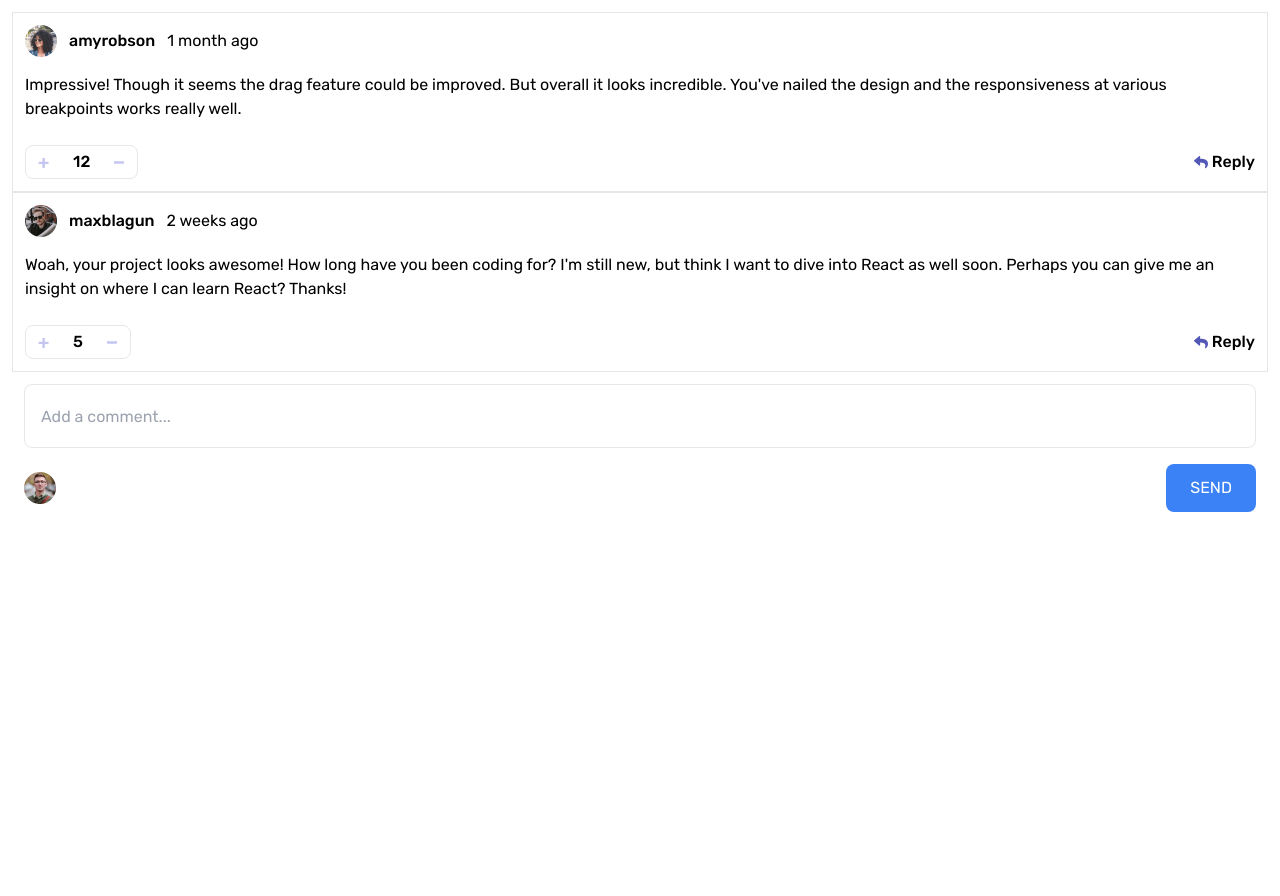
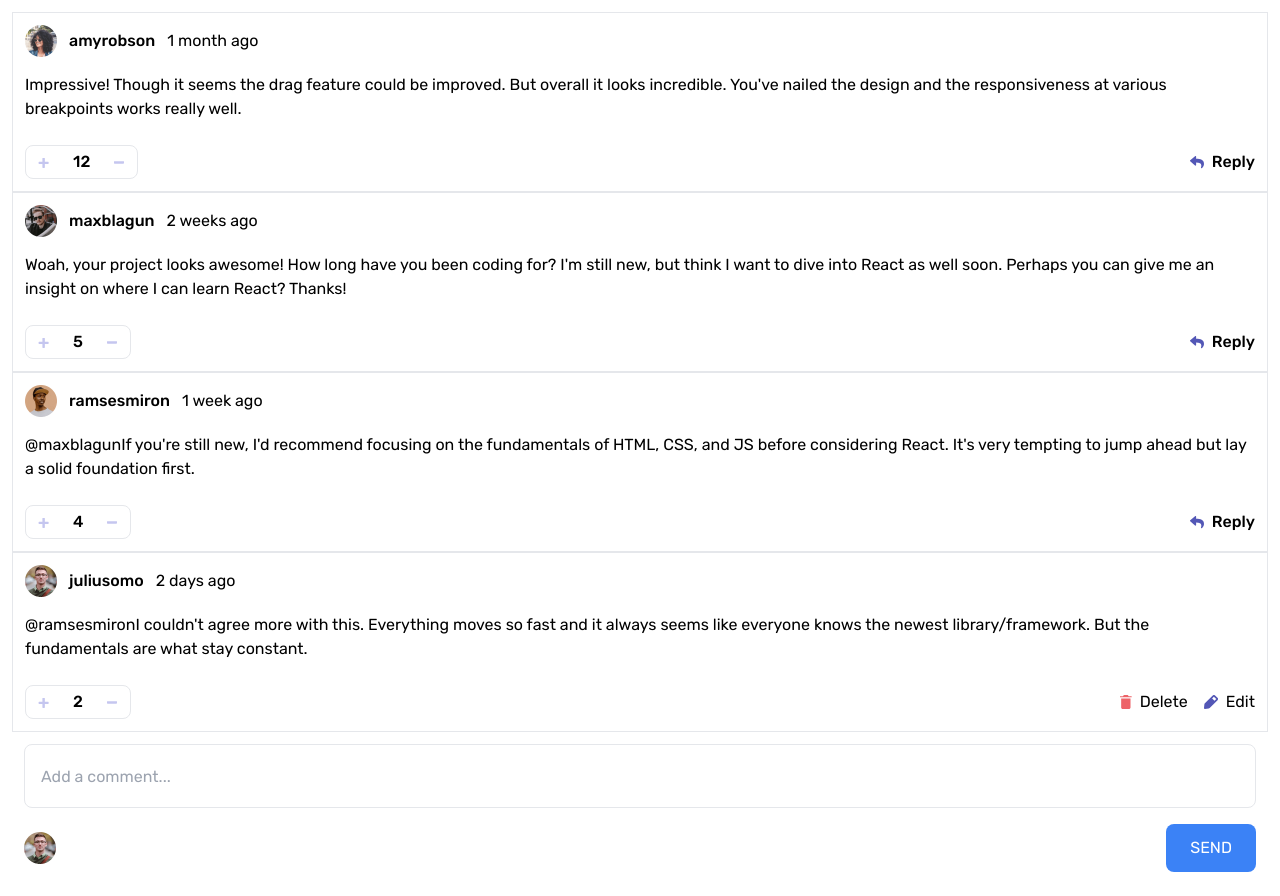
Before and after one commit to bitswa/React-frontendmentor-interactive-comments, a React (Vite) app: page / in a window 1280 px wide. Before the commit the page ends 800 px from the top, so only its background shows below. Built offline with nearby package versions, Linux system fonts and the light colour scheme.

Commit message:
reply messages

```diff
--- a/src/App.jsx
+++ b/src/App.jsx
@@ -45,14 +45,20 @@ function App() {
   }, [comments]);
 
   return (
-    <div className="p-3">
+    <div className="p-3 h-full">
       {comments?.map((comment) => {
         return (
-          <Message
-            handleScore={handleScore}
-            handleDelete={handleDelete}
-            data={comment}
-          />
+          <>
+            <Message
+              key={comment.id}
+              handleScore={handleScore}
+              handleDelete={handleDelete}
+              data={comment}
+            />
+            {comment?.replies?.map((reply) => {
+              return <Message key={reply.id} handleDelete={handleDelete} handleScore={handleScore} data={reply} />;
+            })}
+          </>
         );
       })}
       <form
--- a/src/components/Message.jsx
+++ b/src/components/Message.jsx
@@ -1,6 +1,7 @@
 export function Message({ data, handleScore, handleDelete }) {
   const { image, username } = data.user;
   return (
+    <>
       <div className="p-3 border">
         <div className="flex items-center">
           <div>
@@ -12,14 +13,17 @@ export function Message({ data, handleScore, handleDelete }) {
           </div>
           <span>{data?.createdAt}</span>
         </div>
-      <div className="py-4">{data?.content}</div>
+        <div className="py-4">
+          {data?.replyingTo && <span>@{data?.replyingTo}</span>}
+          {data?.content}
+        </div>
         <div className="flex justify-between items-center pt-2">
           <div className="rounded-lg border flex items-center">
-          <button className="px-3"  onClick={() => handleScore(true, data)}>
+            <button className="px-3" onClick={() => handleScore(true, data)}>
               <img src="./images/icon-plus.svg" alt="icon-plus" />
             </button>
             <span className="px-3 p-1 font-medium">{data?.score}</span>
-          <button className="px-3"  onClick={() => handleScore(false, data)}>
+            <button className="px-3" onClick={() => handleScore(false, data)}>
               <img src="./images/icon-minus.svg" alt="icon-minus" />
             </button>
           </div>
@@ -27,7 +31,7 @@ export function Message({ data, handleScore, handleDelete }) {
             <div>
               <button className="flex items-center font-medium">
                 <img
-                className="px-1"
+                  className="px-2"
                   src="./images/icon-reply.svg"
                   alt="icon-reply"
                 />
@@ -41,7 +45,7 @@ export function Message({ data, handleScore, handleDelete }) {
                 onClick={() => handleDelete(data)}
               >
                 <img
-                className="px-1"
+                  className="px-2"
                   src="./images/icon-delete.svg"
                   alt="icon-delete"
                 />
@@ -49,7 +53,7 @@ export function Message({ data, handleScore, handleDelete }) {
               </button>
               <button className="flex items-center">
                 <img
-                className="px-1"
+                  className="px-2"
                   src="./images/icon-edit.svg"
                   alt="icon-edit"
                 />
@@ -59,5 +63,6 @@ export function Message({ data, handleScore, handleDelete }) {
           )}
         </div>
       </div>
+    </>
   );
 }
```
Lines whose indentation alone changed are shown as unchanged.
